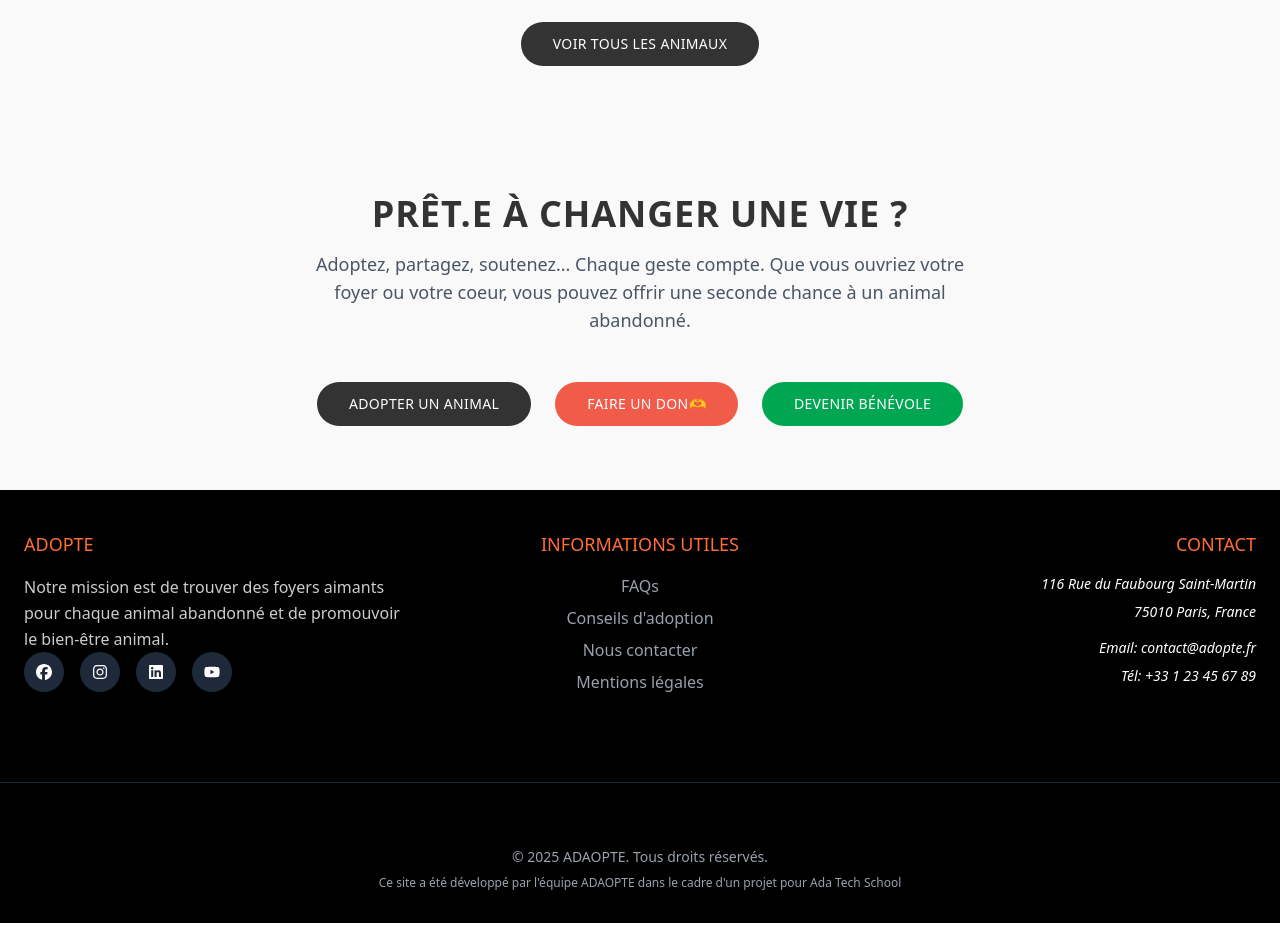
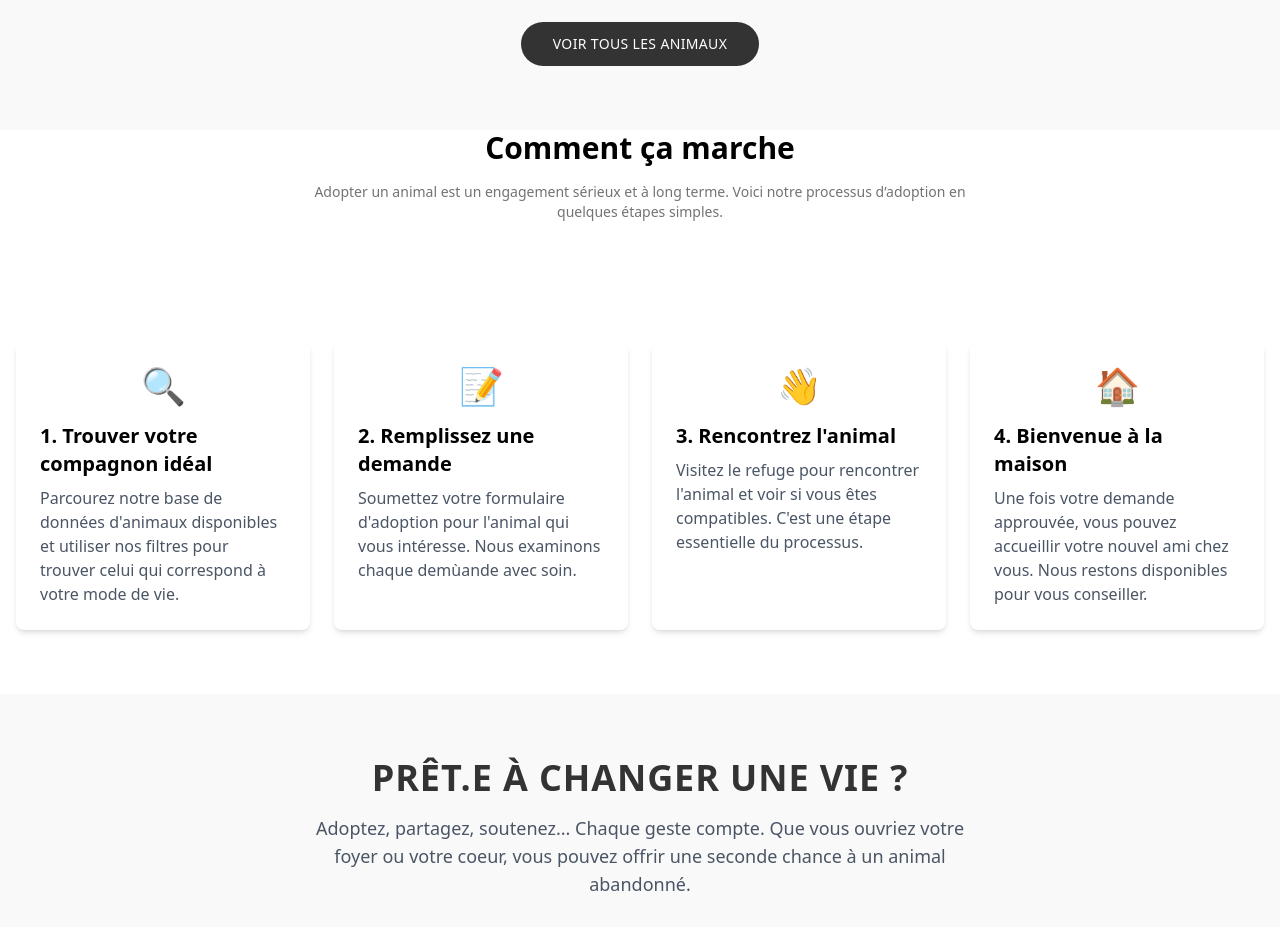
Before and after one commit to DANIebw/Projet-Adaopte-Davielle, a React (Vite) app: page / in a window 1280 px wide. Shown: the part 1740-2667 px from the top of the page. Built offline with nearby package versions, Linux system fonts and the light colour scheme.

Commit message:
create cards from homepage

```diff
--- /dev/null
+++ b/src/Components/Layout/HomeCards.tsx
@@ -0,0 +1,21 @@
+interface Homecards {
+  icon: string;
+  title: string;
+  description: string;
+}
+
+export const homeCardsData: Homecards[] = [
+  { icon: "icon1", title: "Title 1", description: "Description 1" },
+  { icon: "icon2", title: "Title 2", description: "Description 2" },
+  { icon: "icon3", title: "Title 3", description: "Description 3" },
+];
+
+export const HomeCards = ({ icon, title, description }: Homecards) => {
+  return (
+    <div className="bg-white p-6 rounded-lg shadow-md">
+      <div className="text-4xl text-center mb-4">{icon}</div>
+      <h3 className="text-xl font-bold mb-2">{title}</h3>
+      <p className="text-gray-600">{description}</p>
+    </div>
+  );
+};
--- a/src/pages/HomePage.tsx
+++ b/src/pages/HomePage.tsx
@@ -1,5 +1,6 @@
 import { useNavigate } from "react-router-dom";
 // changer de page sans recharger
+import { HomeCards } from "../Components/Layout/HomeCards";
 
 export default function HomePage() {
   const navigate = useNavigate();
@@ -162,6 +163,36 @@ export default function HomePage() {
         </div>
       </div>
 
+      <div className="text-center max-w-2xl mx-auto mb-14">
+        <h2 className="text-3xl font-semibold mb-4">Comment ça marche</h2>
+        <p className="text-sm text-neutral-500">
+          Adopter un animal est un engagement sérieux et à long terme. Voici
+          notre processus d’adoption en quelques étapes simples.
+        </p>
+      </div>
+      <div className="grid grid-cols-1 md:grid-cols-2 lg:grid-cols-4 gap-6 max-w-7xl mx-auto px-4 py-16">
+        <HomeCards
+          icon="🔍"
+          title="1. Trouver votre compagnon idéal"
+          description="Parcourez notre base de données d'animaux disponibles et utiliser nos filtres pour trouver celui qui correspond à votre mode de vie."
+        />
+        <HomeCards
+          icon="📝"
+          title="2. Remplissez une demande"
+          description="Soumettez votre formulaire d'adoption pour l'animal qui vous intéresse. Nous examinons chaque demùande avec soin."
+        />
+        <HomeCards
+          icon="👋"
+          title="3. Rencontrez l'animal"
+          description="Visitez le refuge pour rencontrer l'animal et voir si vous êtes compatibles. C'est une étape essentielle du processus."
+        />
+        <HomeCards
+          icon="🏠"
+          title="4. Bienvenue à la maison"
+          description="Une fois votre demande approuvée, vous pouvez accueillir votre nouvel ami chez vous. Nous restons disponibles pour vous conseiller."
+        />
+      </div>
+
       <div className="bg-[#f9f9f9] py-16 px-4">
         <div className="max-w-7xl mx-auto">
           <div className="text-center mb-12">
```
